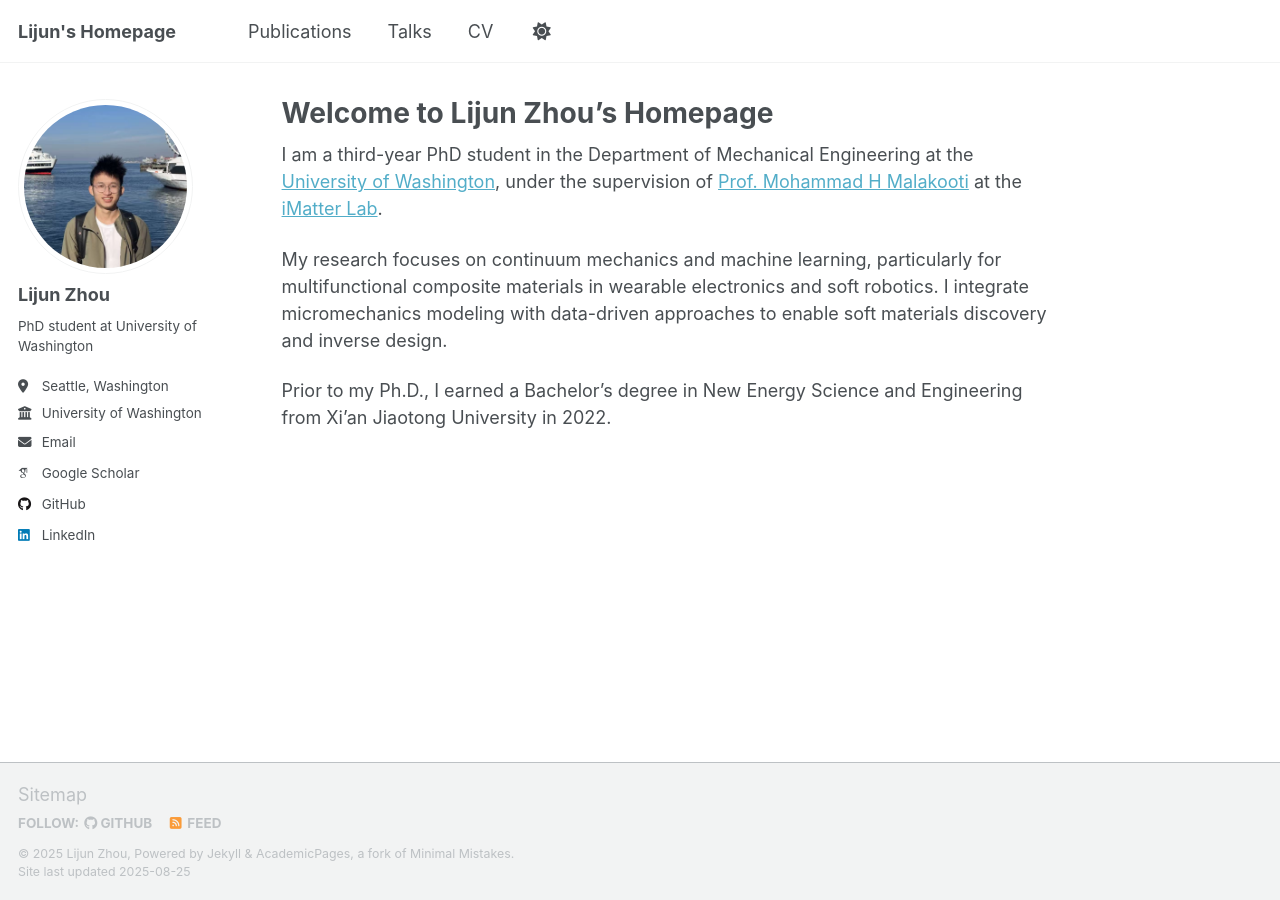
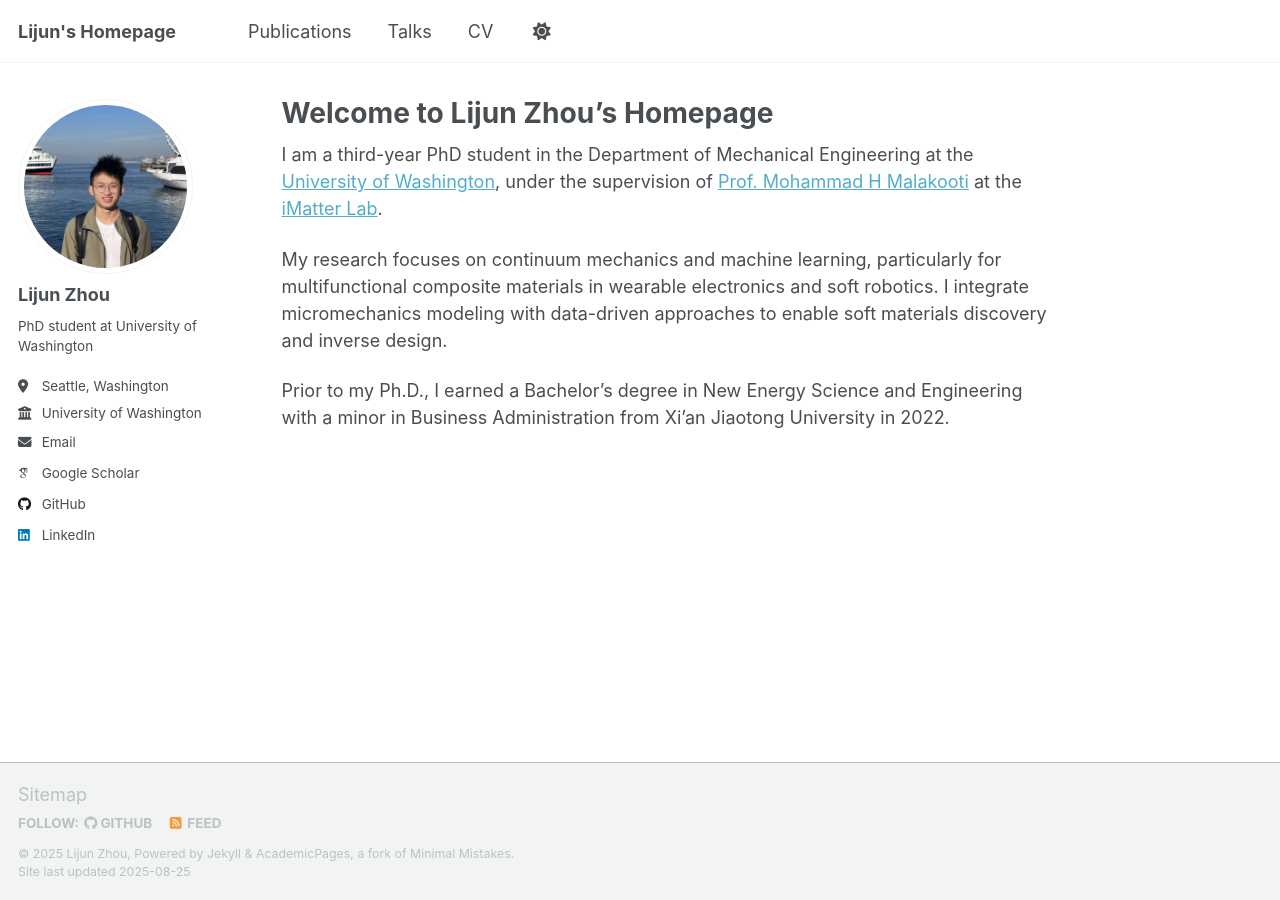
Before and after one commit to zdxbll/zdxbll, a Jekyll site: the page built from _pages/about.md, in a window 1280 px wide. Built offline with Jekyll 4.4.1, drawn with Linux system fonts in a browser that asks for light colours; some web fonts are replaced; a script that is not in the unit is left out.

Commit message:
Update educational background in about.md
Added a minor in Business Administration to educational background.

```diff
--- a/_pages/about.md
+++ b/_pages/about.md
@@ -11,4 +11,4 @@ I am a third-year PhD student in the Department of Mechanical Engineering at the
 
 My research focuses on continuum mechanics and machine learning, particularly for multifunctional composite materials in wearable electronics and soft robotics. I integrate micromechanics modeling with data-driven approaches to enable soft materials discovery and inverse design.
 
-Prior to my Ph.D., I earned a Bachelor’s degree in New Energy Science and Engineering from Xi’an Jiaotong University in 2022.
+Prior to my Ph.D., I earned a Bachelor’s degree in New Energy Science and Engineering with a minor in Business Administration from Xi’an Jiaotong University in 2022.
```
